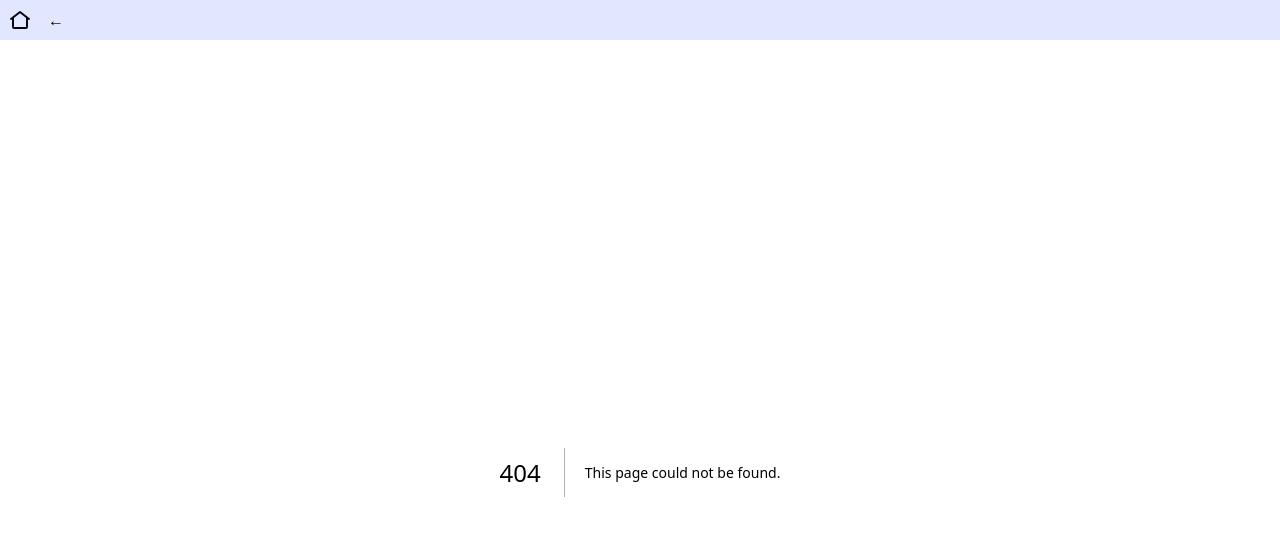
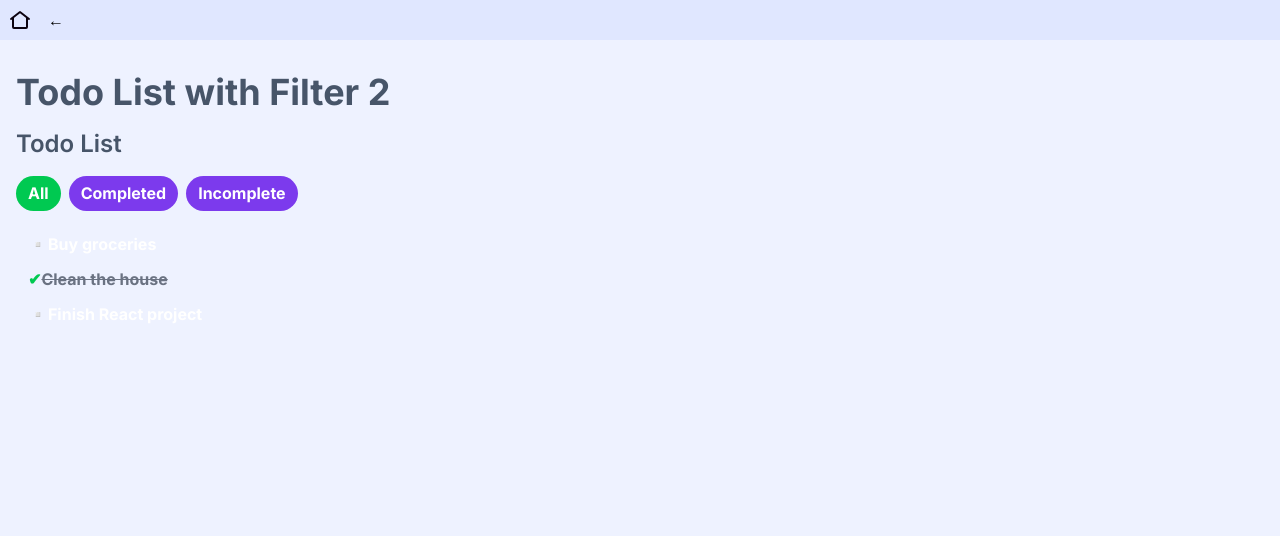
Before and after one commit to emanuelefavero/frontend-problems, a Next.js app in the folder react/: page /todo-list-with-filter-2 in a window 1280 px wide. Before the commit this address had no page. Shown: the top 536 px of the page. Built offline with nearby package versions, Linux system fonts and the light colour scheme.

Commit message:
feat: add todo-list-with-filter-2

```diff
--- a/react/app/page.tsx
+++ b/react/app/page.tsx
@@ -49,6 +49,9 @@ export default function Home() {
           <Link href='/todo-list-with-filter'>Todo List with Filter</Link>
         </li>
         <li>
+          <Link href='/todo-list-with-filter-2'>Todo List with Filter 2</Link>
+        </li>
+        <li>
           <Link href='/shopping-cart-summary'>Shopping Cart Summary</Link>
         </li>
         <li>
--- /dev/null
+++ b/react/app/todo-list-with-filter-2/TodoList.tsx
@@ -0,0 +1,80 @@
+'use client'
+
+import { useState } from 'react'
+import { todos as initialTodos, type Todo } from './data/todos'
+
+type Filter = 'all' | 'completed' | 'incomplete'
+
+export default function Component() {
+  const [todos, setTodos] = useState<Todo[]>(initialTodos)
+  const [filter, setFilter] = useState<Filter>('all')
+  const filteredTodos = todos.filter((todo) => {
+    if (filter === 'completed') return todo.completed
+    else if (filter === 'incomplete') return !todo.completed
+    else return todo
+  })
+
+  const toggleTodo = (id: number) => {
+    setTodos(
+      todos.map((todo) => {
+        if (todo.id === id)
+          return {
+            ...todo,
+            completed: !todo.completed,
+          }
+        else return todo
+      }),
+    )
+  }
+
+  if (!todos) return null
+
+  return (
+    <>
+      <h2 className='mb-4 text-2xl font-semibold'>Todo List</h2>
+
+      {/* Filter buttons */}
+      <div className='mb-4 flex gap-2'>
+        <button
+          onClick={() => setFilter('all')}
+          className={`${filter === 'all' ? 'bg-green-500' : ''}`}
+        >
+          All
+        </button>
+        <button
+          onClick={() => setFilter('completed')}
+          className={`${filter === 'completed' ? 'bg-green-500' : ''}`}
+        >
+          Completed
+        </button>
+        <button
+          onClick={() => setFilter('incomplete')}
+          className={`${filter === 'incomplete' ? 'bg-green-500' : ''}`}
+        >
+          Incomplete
+        </button>
+      </div>
+
+      {/* Todos */}
+      <ul>
+        {filteredTodos.map((todo: Todo) => (
+          <li key={`todo-${todo.id}`}>
+            <button
+              onClick={() => toggleTodo(todo.id)}
+              className='bg-transparent'
+            >
+              <span className={`${todo.completed ? 'text-green-500' : ''}`}>
+                {todo.completed ? '✔︎' : '▫️'}
+              </span>
+              <span
+                className={`${todo.completed ? 'text-gray-500 line-through' : ''}`}
+              >
+                {todo.text}
+              </span>
+            </button>
+          </li>
+        ))}
+      </ul>
+    </>
+  )
+}
--- /dev/null
+++ b/react/app/todo-list-with-filter-2/data/todos.ts
@@ -0,0 +1,11 @@
+export type Todo = {
+  id: number
+  text: string
+  completed: boolean
+}
+
+export const todos: Todo[] = [
+  { id: 1, text: 'Buy groceries', completed: false },
+  { id: 2, text: 'Clean the house', completed: true },
+  { id: 3, text: 'Finish React project', completed: false },
+]
--- /dev/null
+++ b/react/app/todo-list-with-filter-2/page.tsx
@@ -0,0 +1,11 @@
+import TodoList from './TodoList'
+
+export default function Page() {
+  return (
+    <>
+      <h1>Todo List with Filter 2</h1>
+
+      <TodoList />
+    </>
+  )
+}
```
